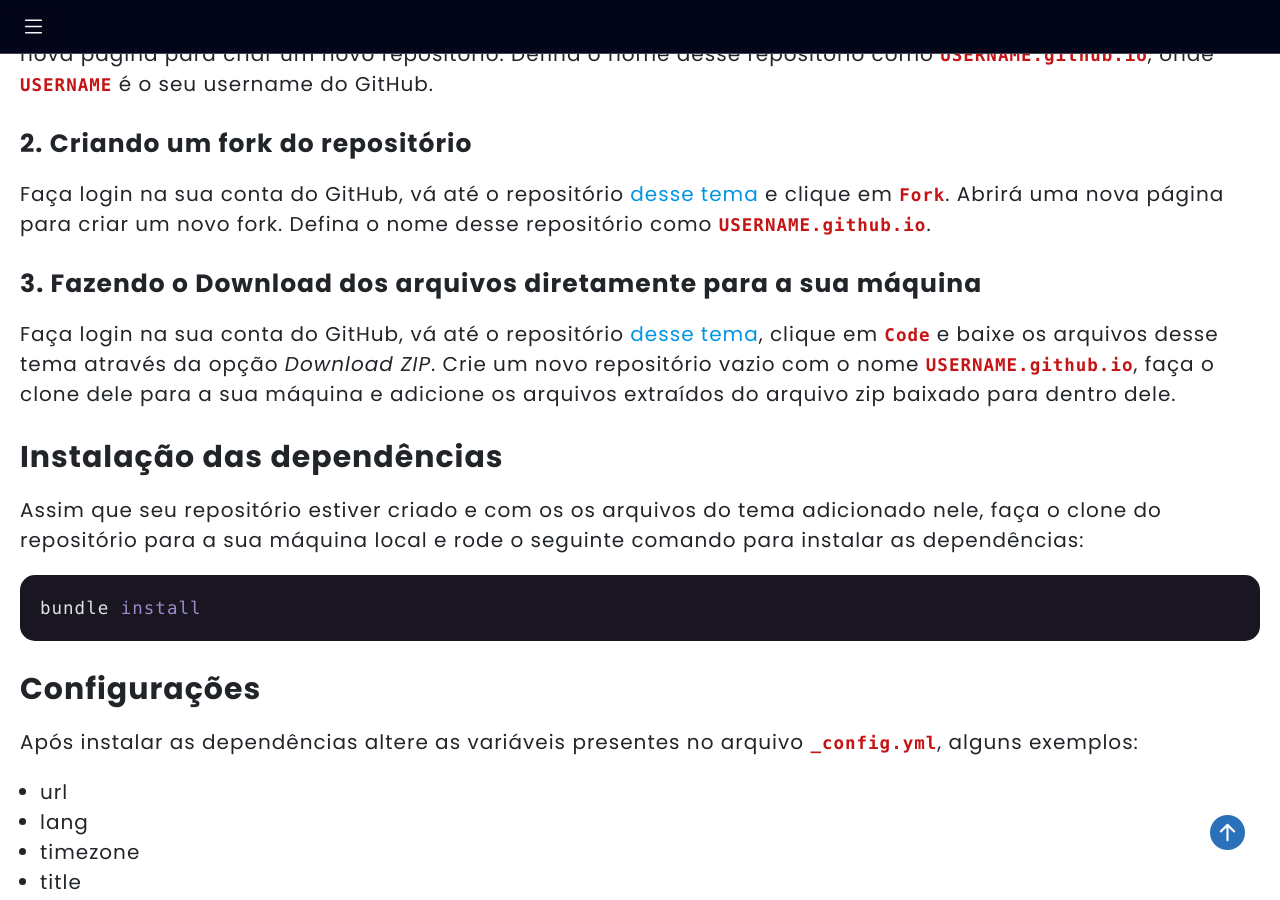
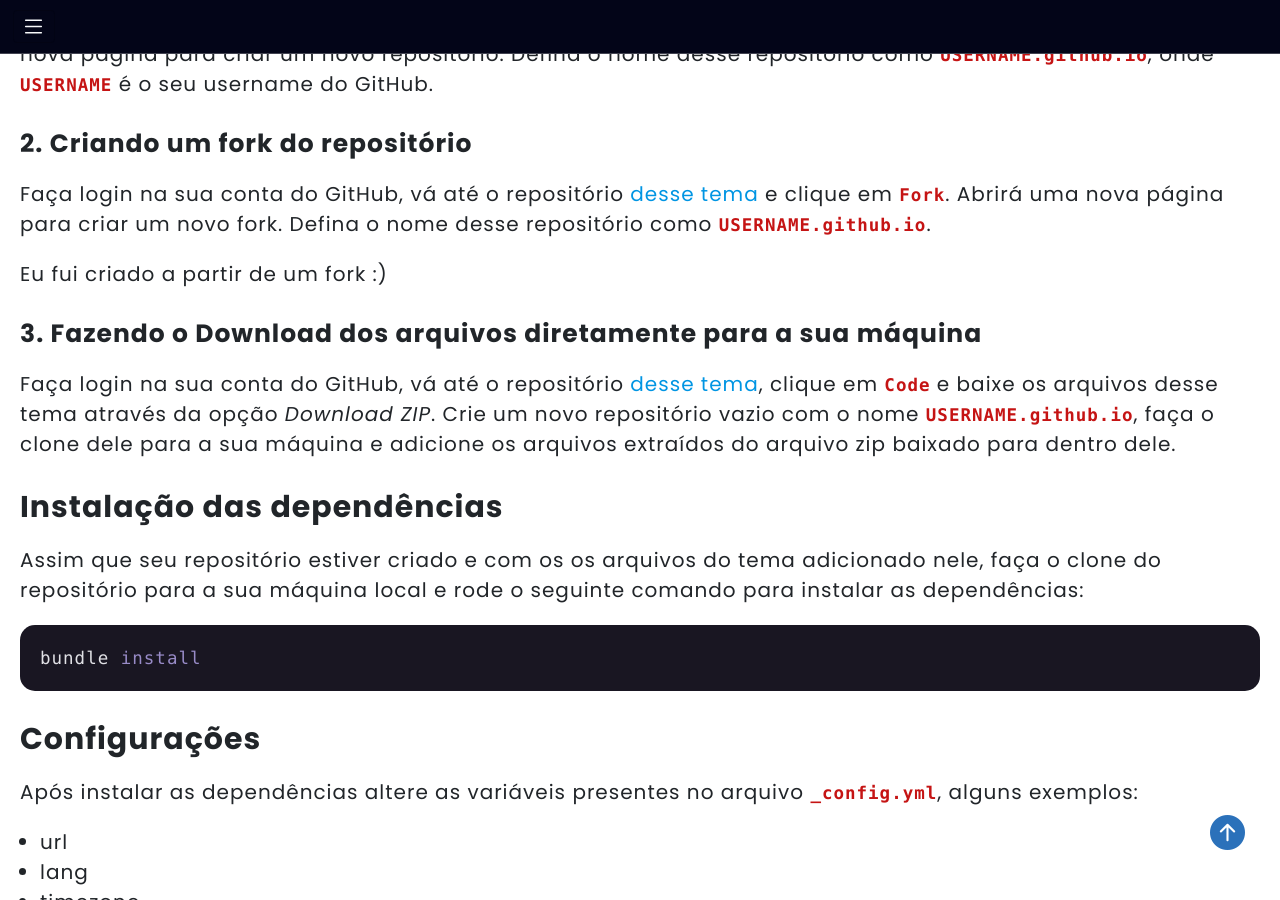
Before and after one commit to tdcursos/blog2, a Jekyll site: the page built from _posts/2024-01-07-config-theme.md, in a window 1280 px wide and 900 px high, scrolled down 531 px. Built offline with Jekyll 4.4.1, drawn with Linux system fonts in a browser that asks for light colours; the table of contents is made by our own code.

Commit message:
Update 2024-01-07-config-theme.md

```diff
--- a/_posts/2024-01-07-config-theme.md
+++ b/_posts/2024-01-07-config-theme.md
@@ -22,6 +22,8 @@ Faça login na sua conta do GitHub, vá até o repositório [desse tema]() e cli
 ### 2. Criando um fork do repositório
 
 Faça login na sua conta do GitHub, vá até o repositório [desse tema]() e clique em `Fork`. Abrirá uma nova página para criar um novo fork. Defina o nome desse repositório como `USERNAME.github.io`.
+
+Eu fui criado a partir de um fork :)
 
 ### 3. Fazendo o Download dos arquivos diretamente para a sua máquina
 
```
